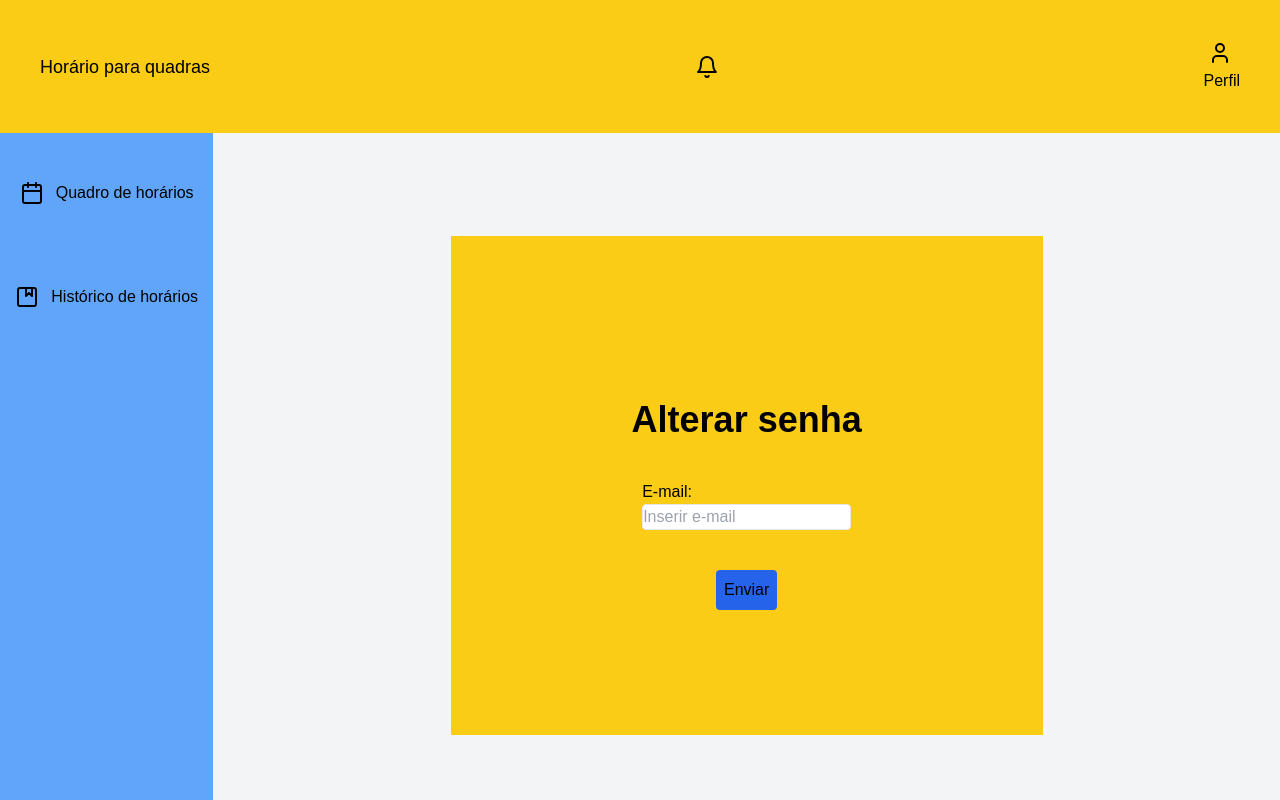
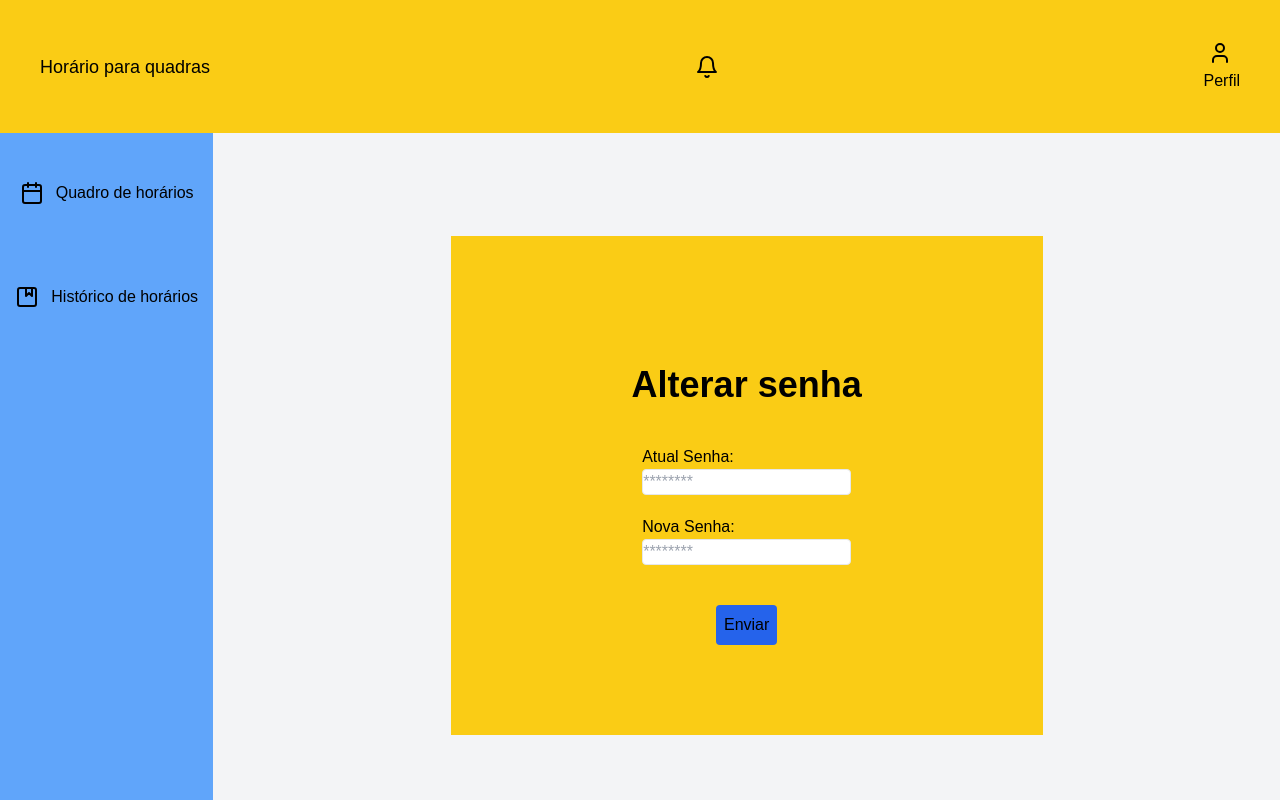
Before and after one commit to Italocr11/Projeto-Engenharia-de-Software-Front, a Next.js app in the folder frontproj/: page /alterarSenha in a window 1280 px wide. Built offline with nearby package versions, Linux system fonts and the light colour scheme.

Commit message:
Implementação CSS de Alterar senha

```diff
--- a/frontproj/src/app/alterarSenha/page.jsx
+++ b/frontproj/src/app/alterarSenha/page.jsx
@@ -3,16 +3,20 @@ import FundoFormulariosInt from "../../components/FundoFormulariosInt";
 import Interface from "../../components/Interface";
 import Email from "../../components/Email";
 import Titulo from "../../components/Titulo";
+import Senha from "../../components/Senha";
 import BotaoEnviarInt from "../../components/BotaoEnviarInt";
 
 function AlterarSenha() {
-  var enviar = "/alterarsenha2";
+  var str0 = "Atual";
+  var str = "Nova";
+
   return (
     <Interface>
       <FundoFormulariosInt>
         <Titulo>Alterar senha</Titulo>
-        <Email></Email>
-        <BotaoEnviarInt enviar={enviar}></BotaoEnviarInt>
+        <Senha str0={str0}></Senha>
+        <Senha str={str}></Senha>
+        <BotaoEnviarInt></BotaoEnviarInt>
       </FundoFormulariosInt>
     </Interface>
   );
--- a/frontproj/src/app/alterarsenha2/page.jsx
+++ /dev/null
@@ -1,24 +0,0 @@
-"use client";
-import FundoFormulariosInt from "../../components/FundoFormulariosInt";
-import Interface from "../../components/Interface";
-import Email from "../../components/Email";
-import Titulo from "../../components/Titulo";
-import Senha from "../../components/Senha";
-import BotaoEnviarInt from "../../components/BotaoEnviarInt";
-
-function AlterarSenha() {
-  var str = "Nova";
-
-  return (
-    <Interface>
-      <FundoFormulariosInt>
-        <Titulo>Alterar senha</Titulo>
-        <Senha></Senha>
-        <Senha str={str}></Senha>
-        <BotaoEnviarInt></BotaoEnviarInt>
-      </FundoFormulariosInt>
-    </Interface>
-  );
-}
-
-export default AlterarSenha;
--- a/frontproj/src/components/Senha.jsx
+++ b/frontproj/src/components/Senha.jsx
@@ -1,11 +1,14 @@
 import { useState } from "react";
 
-const Senha = ({ str }) => {
+const Senha = ({ str, str0 }) => {
   const [senha, setSenha] = useState("");
 
   return (
     <div>
-      <p className=" pt-5">{str} Senha:</p>
+      <p className=" pt-5">
+        {str0}
+        {str} Senha:
+      </p>
       <input
         type="password"
         placeholder="********"
```
